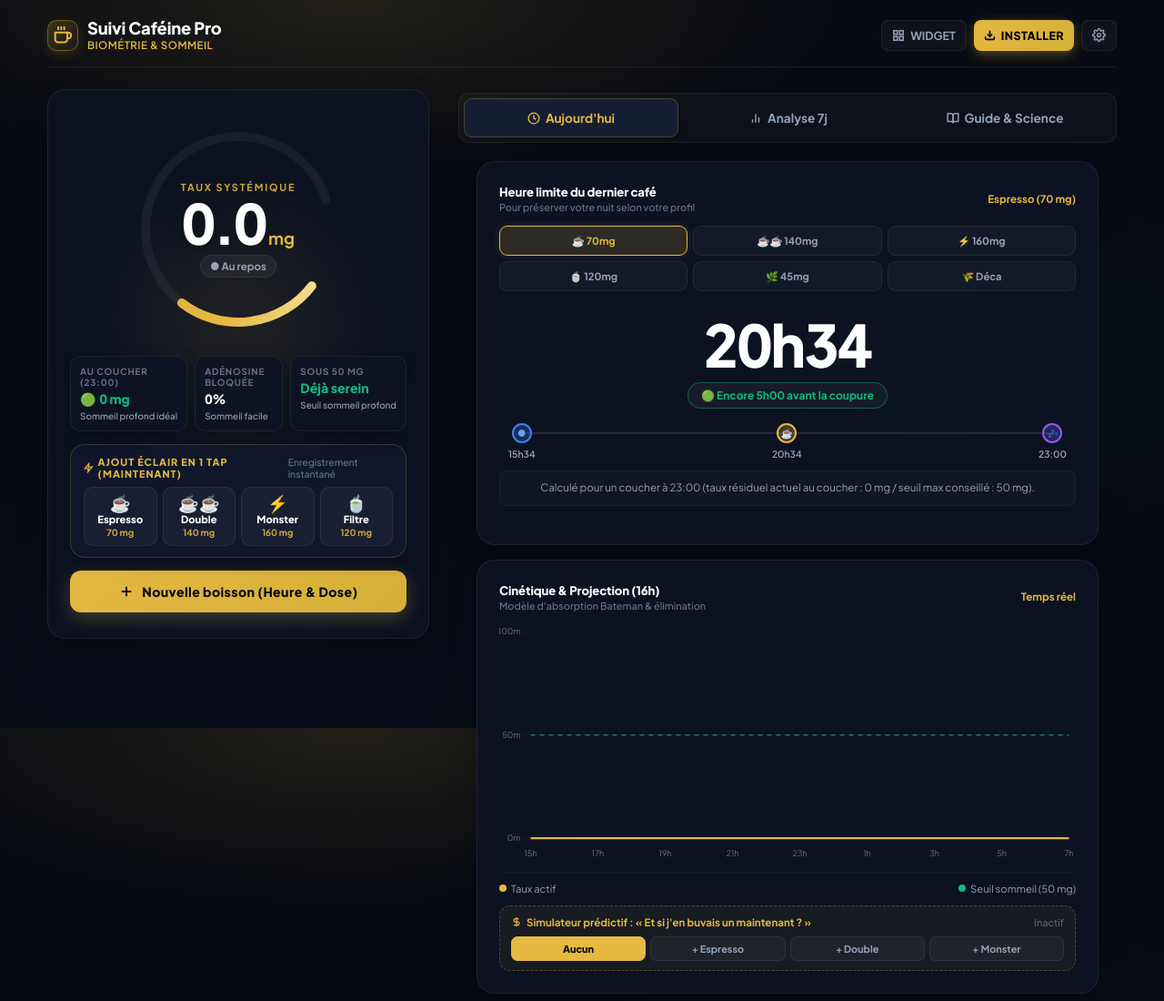
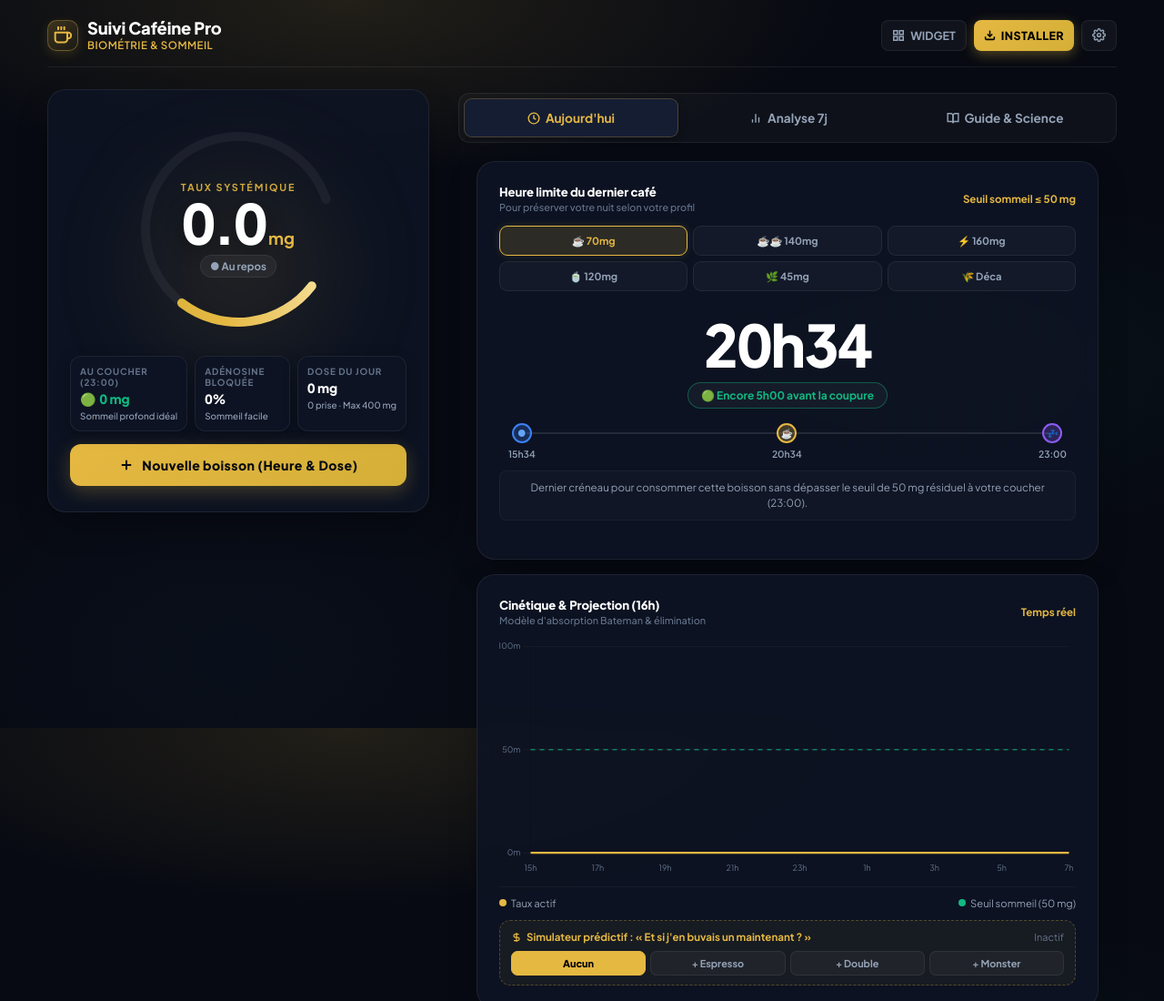
Before and after one commit to Voiston/Coffee-Tracker, a website: page index.html in a window 1280 px wide. Shown: the top 1100 px of the page at 91% size. Drawn offline with nearby package versions, Linux system fonts and the light colour scheme.

Commit message:
feat(ui): replace sleep threshold with daily intake
Remove the sleep threshold tile and introduce a display for the current daily caffeine total to improve dashboard relevance.

```diff
--- a/index.html
+++ b/index.html
@@ -1724,44 +1724,11 @@
                     </div>
 
                     <div class="bio-tile">
-                        <span class="bio-tile-label">Sous 50 mg</span>
-                        <span class="bio-tile-value" id="threshold-subtile-val">
-                            <span id="threshold-val-txt">Déjà serein</span>
+                        <span class="bio-tile-label">Dose du jour</span>
+                        <span class="bio-tile-value" id="today-total-subtile-val">
+                            <span id="today-total-val-txt">0 mg</span>
                         </span>
-                        <span class="bio-tile-sub">Seuil sommeil profond</span>
-                    </div>
-                </div>
-
-                <!-- INSTANT 1-TAP QUICK LOG BAR (REVOLUTIONARY SPEED) -->
-                <div class="quick-strip-card">
-                    <div class="quick-strip-header">
-                        <span class="quick-strip-title">
-                            <svg width="12" height="12" viewBox="0 0 24 24" fill="none" stroke="currentColor" stroke-width="3"><polygon points="13 2 3 14 12 14 11 22 21 10 12 10 13 2"/></svg>
-                            Ajout Éclair en 1 Tap (Maintenant)
-                        </span>
-                        <span class="quick-strip-hint">Enregistrement instantané</span>
-                    </div>
-                    <div class="quick-buttons-row">
-                        <button type="button" class="btn-quick-tap" onclick="quickLogInstant(70, 'Espresso', '☕')">
-                            <span class="quick-tap-emoji">☕</span>
-                            <span class="quick-tap-label">Espresso</span>
-                            <span class="quick-tap-mg">70 mg</span>
-                        </button>
-                        <button type="button" class="btn-quick-tap" onclick="quickLogInstant(140, 'Double Espresso', '☕☕')">
-                            <span class="quick-tap-emoji">☕☕</span>
-                            <span class="quick-tap-label">Double</span>
-                            <span class="quick-tap-mg">140 mg</span>
-                        </button>
-                        <button type="button" class="btn-quick-tap" onclick="quickLogInstant(160, 'Monster 500ml', '⚡')">
-                            <span class="quick-tap-emoji">⚡</span>
-                            <span class="quick-tap-label">Monster</span>
-                            <span class="quick-tap-mg">160 mg</span>
-                        </button>
-                        <button type="button" class="btn-quick-tap" onclick="quickLogInstant(120, 'Café Filtre', '🍵')">
-                            <span class="quick-tap-emoji">🍵</span>
-                            <span class="quick-tap-label">Filtre</span>
-                            <span class="quick-tap-mg">120 mg</span>
-                        </button>
+                        <span class="bio-tile-sub" id="today-total-desc">Max 400 mg EFSA</span>
                     </div>
                 </div>
 
@@ -1806,7 +1773,7 @@
                         <span class="card-title">Heure limite du dernier café</span>
                         <span class="card-subtitle">Pour préserver votre nuit selon votre profil</span>
                     </div>
-                    <span class="card-badge-clean" id="cutoff-drink-tag">Espresso (70 mg)</span>
+                    <span class="card-badge-clean">Seuil sommeil &le; 50 mg</span>
                 </div>
 
                 <!-- SELECTION RAPIDE DE LA BOISSON CIBLE -->
@@ -1954,7 +1921,7 @@
                 <div class="card-header-row">
                     <div class="card-title-group">
                         <span class="card-title">Consommation par jour</span>
-                        <span class="card-subtitle">Ligne de repère santé : 400 mg/j</span>
+                        <span class="card-subtitle">Historique des 7 derniers jours</span>
                     </div>
                     <span class="card-badge-clean">7 jours</span>
                 </div>
@@ -2161,7 +2128,7 @@
             <div style="text-align: center; padding: 10px 0 16px;">
                 <img src="./pwa-512x512.png" alt="Suivi Caféine Pro" style="width: 72px; height: 72px; border-radius: 18px; margin-bottom: 8px; box-shadow: 0 8px 24px rgba(245, 183, 56, 0.35); border: 1px solid rgba(245, 183, 56, 0.4);">
                 <div style="font-size: 1.05rem; font-weight: 800; color: #FFFFFF; letter-spacing: -0.01em;">Suivi Caféine Pro</div>
-                <div style="font-size: 0.72rem; color: var(--accent); margin-top: 3px; font-weight: 600;">✨ Icône vectorielle épurée (Grain cinétique & torréfaction suisse)</div>
+                <div style="font-size: 0.72rem; color: var(--accent); margin-top: 3px; font-weight: 600;">✨ Icône vectorielle dorée (Tasse de café minimaliste)</div>
             </div>
 
             <!-- EXPLICATION BRAVE vs SAFARI -->
@@ -2535,20 +2502,24 @@
             if (bedDesc) bedDesc.innerText = "Risque d'insomnie";
         }
 
-        // Seuil 50mg
-        const thresholdRes = findTimeBelowThreshold(50);
-        const threshValTxt = document.getElementById('threshold-val-txt');
-        if (thresholdRes.alreadyBelow) {
-            threshValTxt.innerText = "Déjà serein";
-            threshValTxt.style.color = 'var(--success)';
-        } else if (thresholdRes.time) {
-            const h = thresholdRes.time.getHours().toString().padStart(2, '0');
-            const m = thresholdRes.time.getMinutes().toString().padStart(2, '0');
-            threshValTxt.innerText = `${h}h${m}`;
-            threshValTxt.style.color = thresholdRes.time < tonight ? 'var(--success)' : 'var(--warning)';
-        } else {
-            threshValTxt.innerText = "> 36 heures";
-            threshValTxt.style.color = 'var(--danger)';
+        // Dose totale consommée aujourd'hui (Distincte du taux résiduel au coucher)
+        const todayStart = new Date(now.getFullYear(), now.getMonth(), now.getDate(), 0, 0, 0, 0);
+        const todayEntries = entries.filter(e => new Date(e.d) >= todayStart);
+        const todayTotalMg = todayEntries.reduce((sum, e) => sum + e.mg, 0);
+        const todayCount = todayEntries.length;
+
+        const todayValTxt = document.getElementById('today-total-val-txt');
+        const todayDesc = document.getElementById('today-total-desc');
+        if (todayValTxt) {
+            todayValTxt.innerText = `${Math.round(todayTotalMg)} mg`;
+            if (todayTotalMg <= 400) {
+                todayValTxt.style.color = '#FFFFFF';
+            } else {
+                todayValTxt.style.color = 'var(--danger)';
+            }
+        }
+        if (todayDesc) {
+            todayDesc.innerText = todayCount > 0 ? `${todayCount} prise${todayCount > 1 ? 's' : ''} · Max 400 mg` : "0 prise · Max 400 mg";
         }
 
         updateChart(now);
@@ -3040,7 +3011,7 @@
 
         tlNowTxt.innerText = `${now.getHours()}h${now.getMinutes().toString().padStart(2, '0')}`;
         tlBedTxt.innerText = bedtimeStr;
-        expl.innerText = `Calculé pour un coucher à ${bedtimeStr} (taux résiduel actuel au coucher : ${currentAtBedtime.toFixed(0)} mg / seuil max conseillé : 50 mg).`;
+        expl.innerText = `Dernier créneau pour consommer cette boisson sans dépasser le seuil de 50 mg résiduel à votre coucher (${bedtimeStr}).`;
 
         if (remainingMargin <= 0) {
             timeDisplay.innerText = "Dépassé";
```
